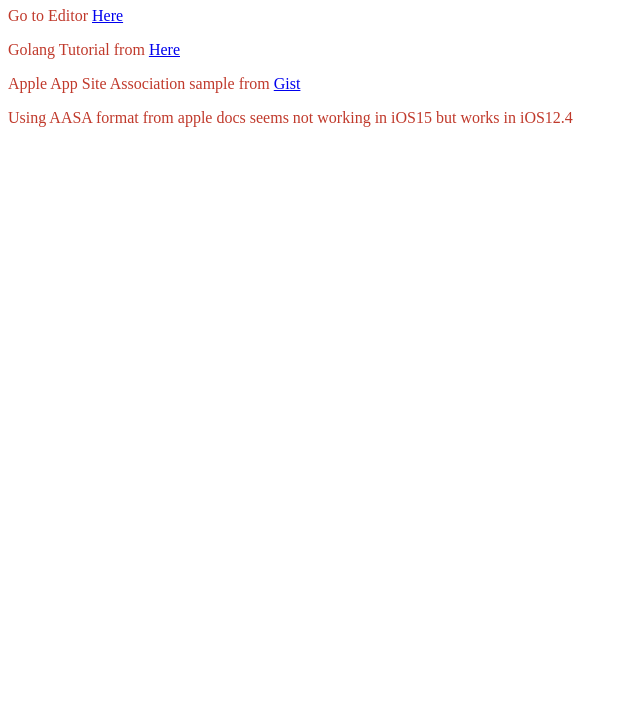
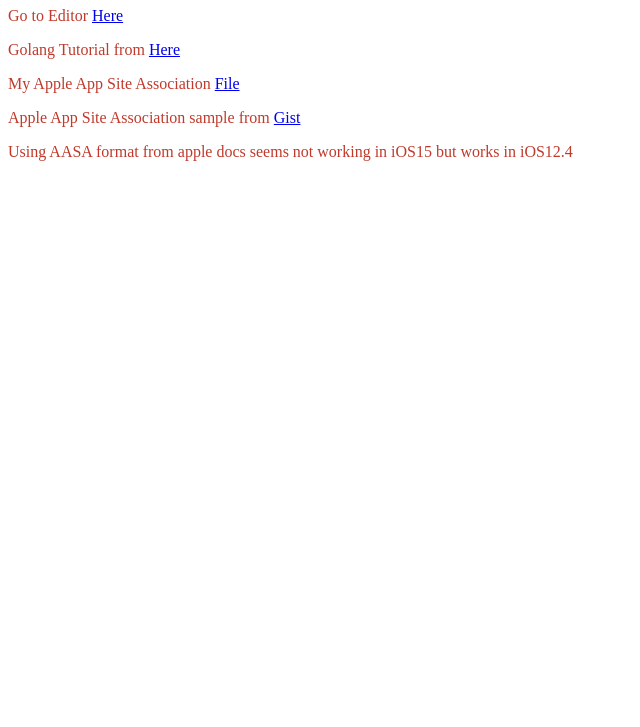
Before and after one commit to muizidn/apple-app-site-association.test, a plain HTML site: page index.html in a window 1280 px wide. Shown: the part 73-800 px from the top of the page, without its empty margins (0-640 px from the left). Drawn offline with Linux system fonts and the light colour scheme.

Commit message:
Add .well-known_old to provide datasource for different behavior

```diff
--- a/index.html
+++ b/index.html
@@ -9,6 +9,7 @@
 	<h1>APPLE APP SITE ASSOCIATION TEST</h1>
     <p>Go to Editor <a href="/static/editor.html">Here</a></p>
 	<p>Golang Tutorial from <a href="https://www.alexedwards.net/blog/serving-static-sites-with-go">Here</a></p>
+	<p>My Apple App Site Association <a href="/.well-known/apple-app-site-association">File</a></p>
 	<p>Apple App Site Association sample from <a href="https://gist.github.com/mat/e35393e9dfd9d7fb0972">Gist</a></p>
 	<p>Using AASA format from apple docs seems not working in iOS15 but works in iOS12.4</p>
 </body>
```
Also changed, not shown: 2 other files.
